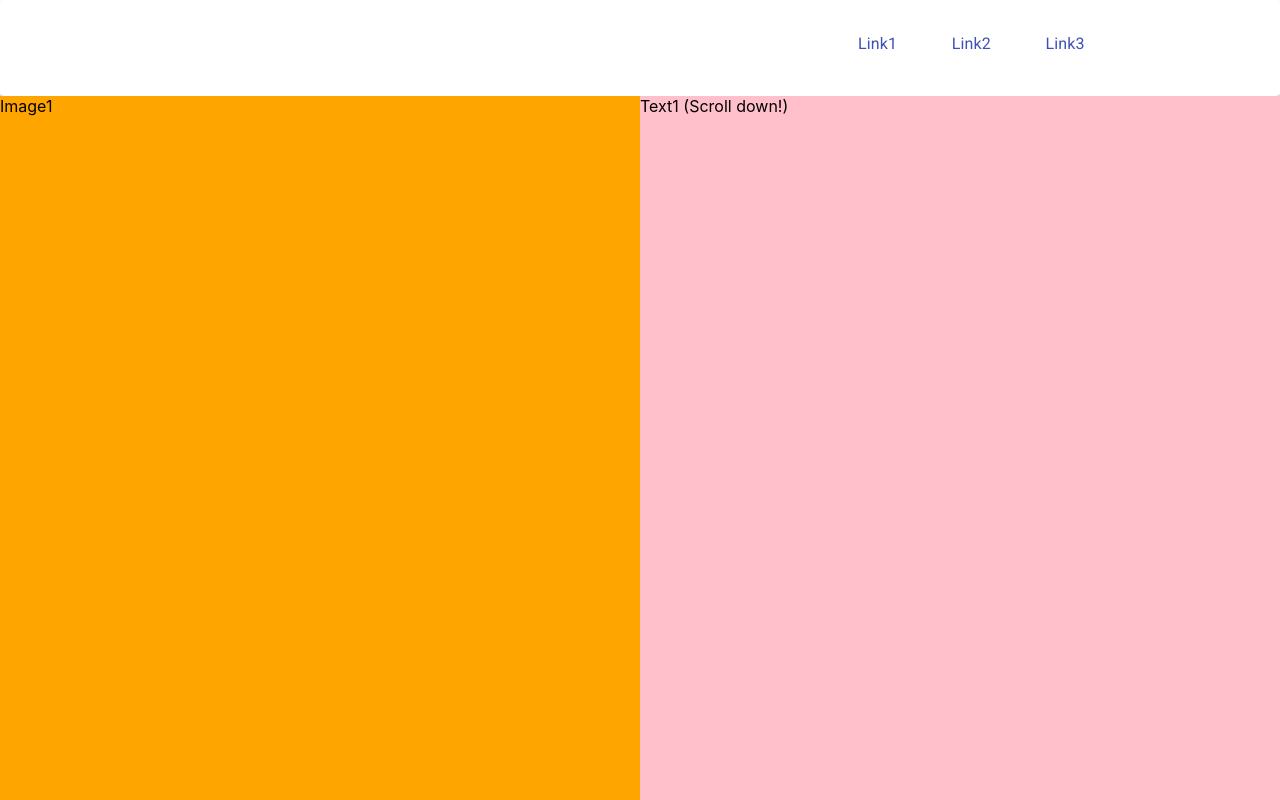
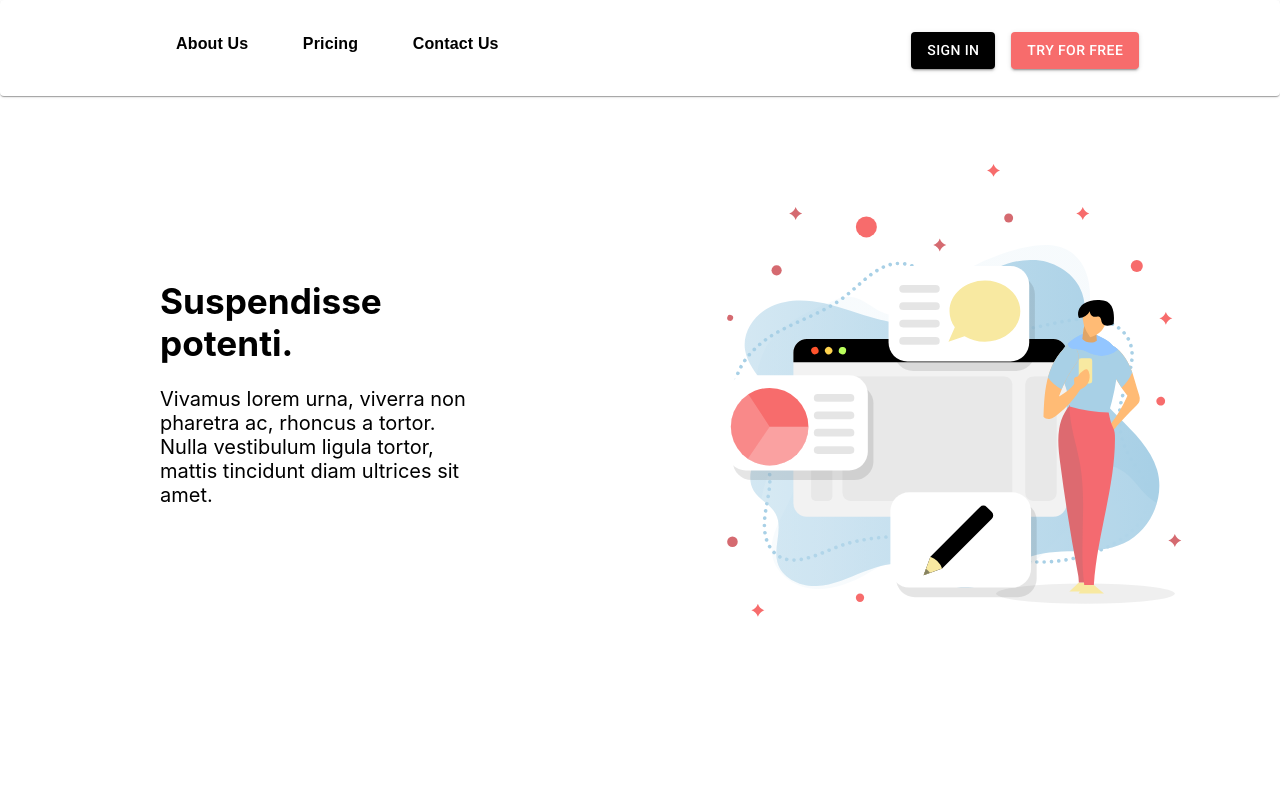
Before and after one commit to Taskiton/taskiton, a React (Create React App) app: page / in a window 1280 px wide. Shown: the top 800 px of the page. Built offline with nearby package versions, Linux system fonts and the light colour scheme.

Commit message:
Design improvement on Landing Page.

```diff
--- a/src/App.js
+++ b/src/App.js
@@ -1,11 +1,13 @@
 import React from 'react';
 import './App.css';
 import LandingPage from './landing/LandingPage';
+
 
 function App() {
   return (
     <div>
       <LandingPage/>
+
     </div>
   );
 }
--- a/src/landing/LandingPage.js
+++ b/src/landing/LandingPage.js
@@ -5,6 +5,7 @@ import Paper from '@material-ui/core/Paper';
 import Grid from '@material-ui/core/Grid';
 import NavBar from './components/NavBar';
 import HamNav from './components/HamNav';
+import landingLogo from '../images/task-icons.svg'
 
 const useStyles = makeStyles(theme => ({
     root: {
@@ -22,18 +23,45 @@ const useStyles = makeStyles(theme => ({
     promo1: {
         height: '92vh',
         [theme.breakpoints.down('xs')]: {
-            height: '47vh',
+            height: '60vh',
         }
     },
     promo2: {
         height: '100vh',
         [theme.breakpoints.down('xs')]: {
-            height: '47vh',
+            height: '50vh',
         }
+    },
+    landingPhoto:{
+        width:'80%',
+        margin:'auto',
+        padding:theme.spacing(7),
+        paddingTop:'6vh',
+        [theme.breakpoints.between('xs','sm')]: {
+            paddingTop:'15vh',
+            padding:0,
+            width:'100%'
+        },
+        [theme.breakpoints.down('xs')]: {
+            padding:0
+        }
+
+    },
+    landingMotto:{
+        paddingTop:'20vh',
+        width:'50%',
+        margin:'auto',
+        [theme.breakpoints.down('xs')]: {
+            paddingTop:'10vh',
+            width:'80%',
+            textAlign:'center'
+        }
+
+
     }
 }));
-//Fix this
-export default function LandingPage() {
+
+export default function FullWidthGrid() {
     const classes = useStyles();
     const [windowDimensions, setWindowDimensions] = useState(getWindowDimensions());
 
@@ -52,10 +80,18 @@ export default function LandingPage() {
                     {(windowDimensions.width>600)?<Paper className={classes.nav}><NavBar /></Paper>:<Paper className={classes.nav}><HamNav /></Paper>}
                 </Grid>
                 <Grid item xs={12} sm={6}>
-                    <div className={classes.promo1} style={{ backgroundColor: 'Orange' }}>Image1</div>
+                    <div className={classes.promo1} style={{ backgroundColor: '' }}>
+                        <p className={classes.landingMotto}>
+                            <h1 style={{fontSize:'2.2em'}}>Suspendisse potenti.</h1>
+                            <p style={{width:'100%',fontSize:'1.25em'}}>Vivamus lorem urna, viverra non pharetra ac, rhoncus a tortor. Nulla vestibulum ligula tortor, mattis tincidunt diam ultrices sit amet.</p>
+                        </p>
+                    </div>
                 </Grid>
                 <Grid item xs={12} sm={6}>
-                    <div className={classes.promo1} style={{ backgroundColor: 'Pink' }}>Text1 (Scroll down!)</div>
+                    <div className={classes.promo1} style={{ backgroundColor: '' }}>
+                        <img className={classes.landingPhoto} src={landingLogo} ></img>
+
+                    </div>
                 </Grid>
                 <Grid item xs={12} sm={6}>
                     <div className={classes.promo2} style={{ backgroundColor: 'red' }}>Text2</div>
--- a/src/landing/components/HamNav.js
+++ b/src/landing/components/HamNav.js
@@ -24,7 +24,8 @@ const useStyles = makeStyles(theme => ({
       easing: theme.transitions.easing.sharp,
       duration: theme.transitions.duration.leavingScreen,
     }),
-    height: '6vh',
+    height: '7vh',
+    backgroundColor:'#A8D0E6'
   },
   appBarShift: {
     width: `calc(100% - ${drawerWidth}px)`,
@@ -92,13 +93,15 @@ export default function HamNav() {
         position="fixed"
         className={clsx(classes.appBar, {
           [classes.appBarShift]: open,
+          color:'purple'
         })}
       >
         <Toolbar>
           <Typography variant="h6" noWrap className={classes.title}>
           </Typography>
           <IconButton
-            color="inherit"
+            color="black"
+            fontWeight="bold"
             aria-label="open drawer"
             edge="end"
             onClick={handleDrawerOpen}
--- a/src/landing/components/NavBar.js
+++ b/src/landing/components/NavBar.js
@@ -5,15 +5,54 @@ import Link from '@material-ui/core/Link';
 import Box from '@material-ui/core/Box';
 import { shadows } from '@material-ui/system';
 import Typography from '@material-ui/core/Typography';
+import Button from '@material-ui/core/Button';
 
 const useStyles = makeStyles(theme => ({
   root: {
       marginLeft: theme.spacing(2),
       paddingRight:'10%',
       padding:'2vh',
+      //Contunie here, its not good for hambuger button
+    //   "&:nth-child(1)": {
+    //     marginLeft:'20%'
+    //  },
+     [theme.breakpoints.down('xs')]: {
+      margin:'auto',
+      padding:'2vh',
+    }
+  },
 
 
+  buttonStyle:{
+    marginLeft: theme.spacing(2),
+    backgroundColor:'#F76C6C',
+    color:'white',
+    //Media Query for mobile version
+    [theme.breakpoints.down('xs')]: {
+      width:'100%',
+      marginTop:theme.spacing(2),
+      marginLeft:0
+    }
+  },
+  linkStyle:{
+    fontWeight:'bold',
+    color:'black',
+    fontFamily:'sans-serif',
+    position:'relative',
+      left:'5vw',
+    [theme.breakpoints.between('sm', 'md')]: {
+      marginLeft:theme.spacing(1),
+      position:'relative',
+      left:'5vw'
+    },
+    [theme.breakpoints.down('sm')]: {
+
+      position:'relative',
+      left:'1vw'
+    },
+
   }
+
 }));
 NavBar.defaultProps = {
   isHamNav:false,
@@ -27,25 +66,37 @@ export default function NavBar(props) {
   {
     display:'block',
     textAlign:'center',
-    paddingTop: '30%',
-    boxShadow: '0px 2px #888888',
+    paddingTop: '20%',
+    margin:'auto',
+    // boxShadow: '0px 2px #888888',
   }:{
     paddingRight:'5%',
+    float:'left',
 
   };
 
   return (
   <div>
      <Typography  className={classes.root} >
-      <Link href="#" onClick={preventDefault} style={linkStyle}>
-        Link1
+     <Box className={classes.linkStyle}>
+     <Link href="#" onClick={preventDefault} style={linkStyle} className={classes.linkStyle}>
+        About Us
       </Link>
-      <Link href="#" onClick={preventDefault} style={linkStyle}>
-        Link2
+      <Link href="#" onClick={preventDefault} style={linkStyle} className={classes.linkStyle}>
+        Pricing
       </Link>
-      <Link href="#" onClick={preventDefault} style={linkStyle}>
-        Link3
+      <Link href="#" onClick={preventDefault} style={linkStyle} className={classes.linkStyle}>
+        Contact Us
       </Link>
+     </Box>
+     <Box component="span" >
+     <Button variant="contained" className={classes.buttonStyle} style={{backgroundColor:'#000000'}}>
+        Sign in
+      </Button>
+      <Button variant="contained" className={classes.buttonStyle}>
+        Try for free
+      </Button>
+      </Box>
     </Typography>
   </div>
 
```
Also changed, not shown: src/images/task-icons.png (added), src/images/task-icons.svg (added).
